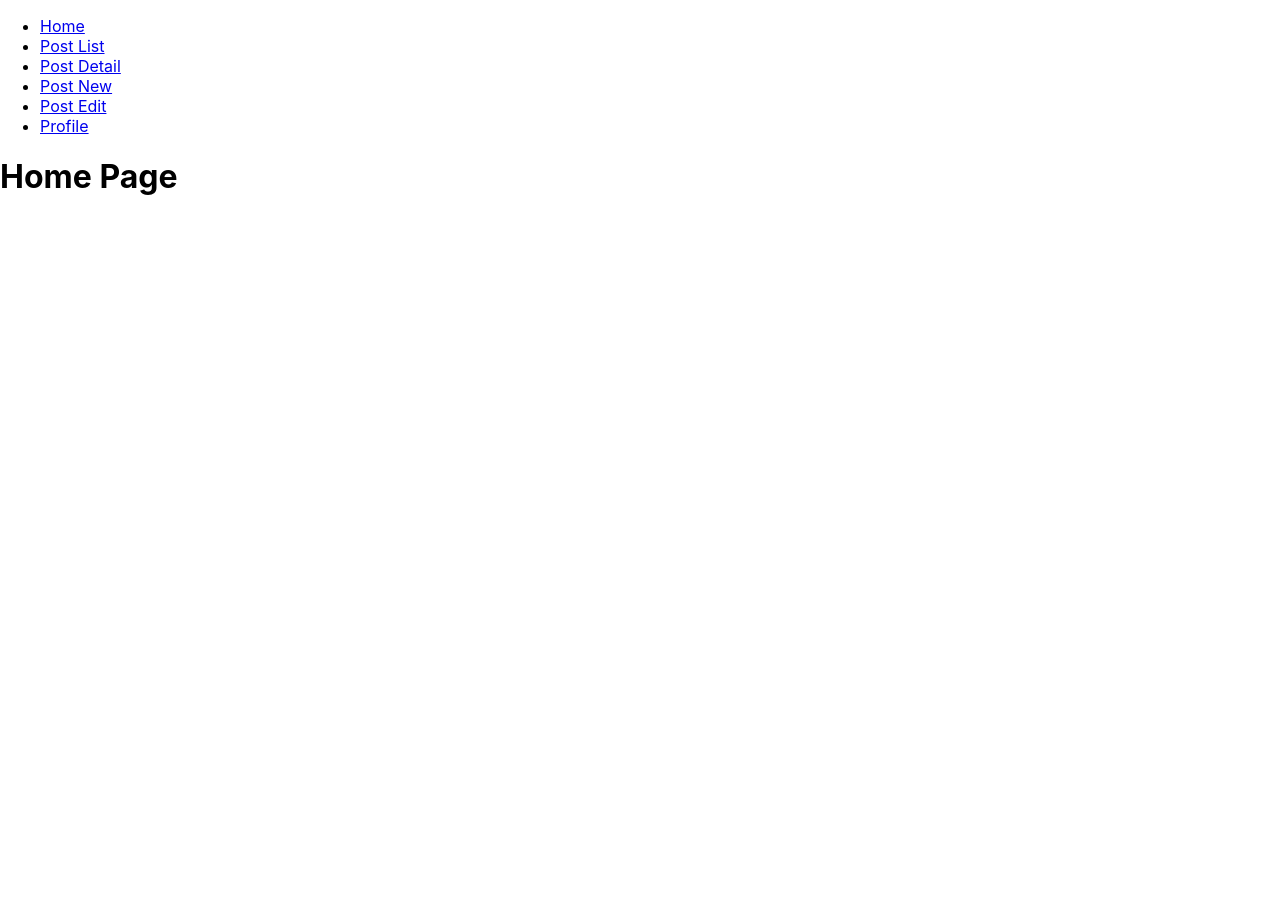
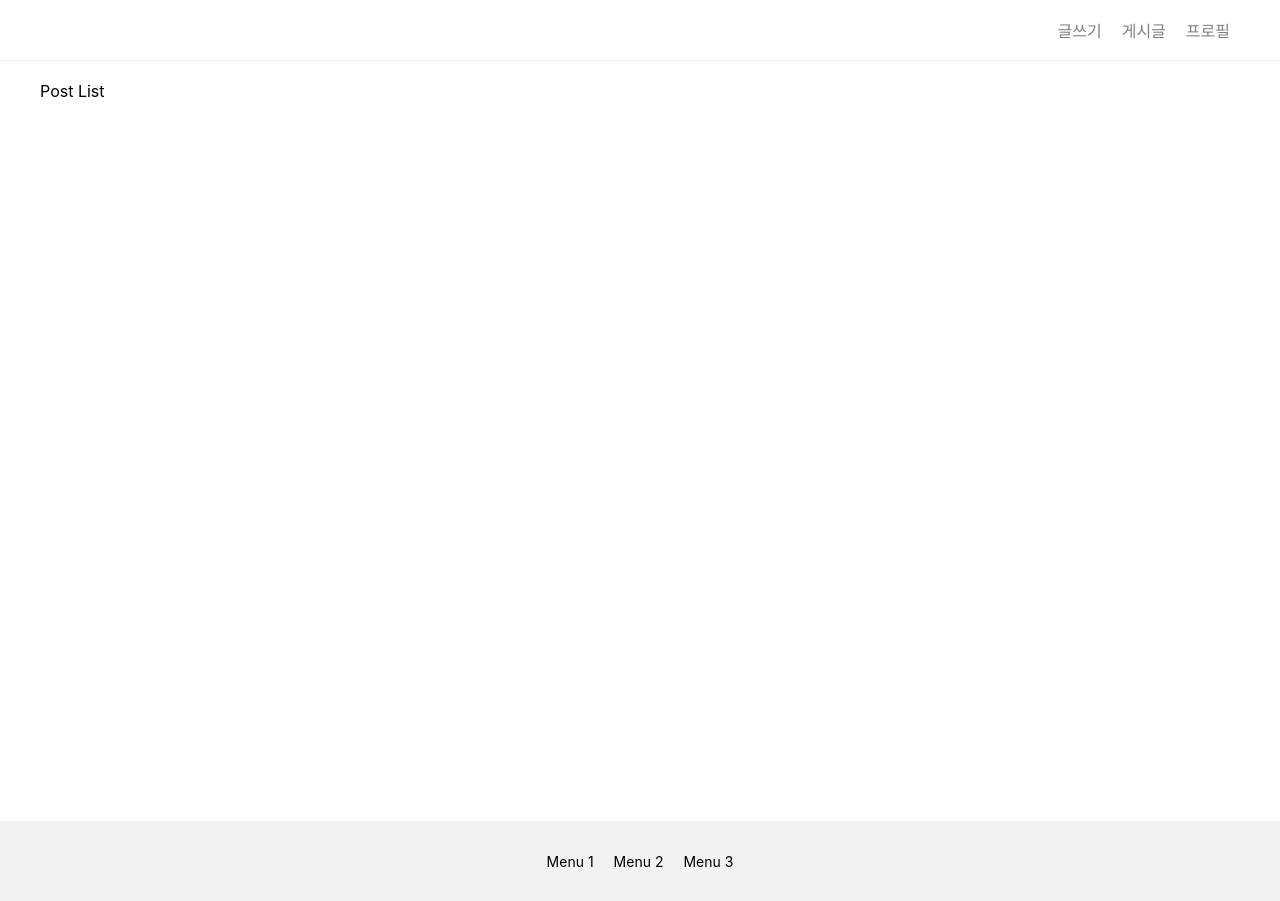
Before and after one commit to sssssubin/sublog-app, a React (Create React App) app: page / in a window 1280 px wide. Before the commit the page ends 800 px from the top, so only its background shows below. Built offline with nearby package versions, Linux system fonts and the light colour scheme.

Commit message:
feat: 프로젝트 기본 구조 세팅, 메인(홈) 작업

```diff
--- a/src/App.tsx
+++ b/src/App.tsx
@@ -1,37 +1,9 @@
-import "./App.css";
-import { Route, Routes, Navigate, Link } from "react-router-dom";
+import Router from "./components/Router";
+
 function App() {
   return (
     <>
-      <ul>
-        <li>
-          <Link to="/">Home</Link>
-        </li>
-        <li>
-          <Link to="/posts">Post List</Link>
-        </li>
-        <li>
-          <Link to="/posts/:id">Post Detail</Link>
-        </li>
-        <li>
-          <Link to="/posts/new">Post New</Link>
-        </li>
-        <li>
-          <Link to="/posts/edit/:id">Post Edit</Link>
-        </li>
-        <li>
-          <Link to="/profile">Profile</Link>
-        </li>
-      </ul>
-      <Routes>
-        <Route path="/" element={<h1>Home Page</h1>} />
-        <Route path="/posts" element={<h1>Post List Page</h1>} />
-        <Route path="/posts/:id" element={<h1>Post Detail Page</h1>} />
-        <Route path="/posts/new" element={<h1>Post New Page</h1>} />
-        <Route path="/posts/edit/:id" element={<h1>Post Edit Page</h1>} />
-        <Route path="/profile" element={<h1>Profile Page</h1>} />
-        <Route path="*" element={<Navigate replace to="/" />} />
-      </Routes>
+      <Router />
     </>
   );
 }
--- /dev/null
+++ b/src/components/Router.tsx
@@ -0,0 +1,27 @@
+import { Route, Routes, Navigate } from "react-router-dom";
+import Home from "../pages/home";
+import PostList from "../pages/posts";
+import PostDetail from "../pages/posts/detail";
+import PostNew from "../pages/posts/new";
+import PostEdit from "../pages/posts/edit";
+import Profile from "../pages/profile";
+import LoginPage from "../pages/login";
+import SignupPage from "../pages/signup";
+
+export default function Router() {
+  return (
+    <>
+      <Routes>
+        <Route path="/" element={<Home />} />
+        <Route path="/posts" element={<PostList />} />
+        <Route path="/posts/:id" element={<PostDetail />} />
+        <Route path="/posts/new" element={<PostNew />} />
+        <Route path="/posts/edit/:id" element={<PostEdit />} />
+        <Route path="/profile" element={<Profile />} />
+        <Route path="/login" element={<LoginPage />} />
+        <Route path="/signup" element={<SignupPage />} />
+        <Route path="*" element={<Navigate replace to="/" />} />
+      </Routes>
+    </>
+  );
+}
--- a/src/index.css
+++ b/src/index.css
@@ -11,3 +11,44 @@ code {
   font-family: source-code-pro, Menlo, Monaco, Consolas, 'Courier New',
     monospace;
 }
+
+/* header */
+header {
+  display: flex;
+  justify-content: space-between;
+  flex-direction: row-reverse;
+  align-items: center;
+  border-bottom: 1px solid #f2f2f2;
+  padding: 10px 40px;
+  min-height: 40px;
+}
+
+header a {
+  margin: 0px  10px;
+  text-decoration: none;
+  color: gray;
+}
+
+header a:focus,
+header a:hover {
+  color: black;
+}
+
+/* footer */
+footer {
+  background-color: #f2f2f2;
+  padding: 20px 40px;
+  min-height: 40px;
+  font-size: 14px;
+  text-align: center;
+  display: flex;
+  align-items: center;
+  justify-content: center;
+  gap: 20px;
+}
+
+/* post list */
+.post-list {
+  min-height: 90vh;
+  padding: 20px 40px;
+}
--- /dev/null
+++ b/src/pages/home/index.tsx
@@ -0,0 +1,21 @@
+import { Link } from "react-router-dom";
+
+export default function Home() {
+  return (
+    <div>
+      <header>
+        <div>
+          <Link to="/posts/new">글쓰기</Link>
+          <Link to="/posts">게시글</Link>
+          <Link to="/profile">프로필</Link>
+        </div>
+      </header>
+      <div className="post-list">Post List</div>
+      <footer>
+        <div>Menu 1</div>
+        <div>Menu 2</div>
+        <div>Menu 3</div>
+      </footer>
+    </div>
+  );
+}
--- /dev/null
+++ b/src/pages/login/index.tsx
@@ -0,0 +1,3 @@
+export default function LoginPage() {
+  return <h2>Login</h2>
+}
--- /dev/null
+++ b/src/pages/posts/detail.tsx
@@ -0,0 +1,3 @@
+export default function PostDetail() {
+  return <h1>Post Detail Page</h1>;
+}
--- /dev/null
+++ b/src/pages/posts/edit.tsx
@@ -0,0 +1,3 @@
+export default function PostEdit() {
+  return <h1>Post Edit Page</h1>;
+}
--- /dev/null
+++ b/src/pages/posts/index.tsx
@@ -0,0 +1,3 @@
+export default function PostList() {
+  return <h1>Post List Page</h1>;
+}
--- /dev/null
+++ b/src/pages/posts/new.tsx
@@ -0,0 +1,3 @@
+export default function PostNew() {
+  return <h1>Post New Page</h1>;
+}
--- /dev/null
+++ b/src/pages/profile/index.tsx
@@ -0,0 +1,3 @@
+export default function Profile() {
+  return <h1>Profile Page</h1>;
+}
--- /dev/null
+++ b/src/pages/signup/index.tsx
@@ -0,0 +1,3 @@
+export default function SignupPage() {
+  return <h2>Signup</h2>
+}
```
